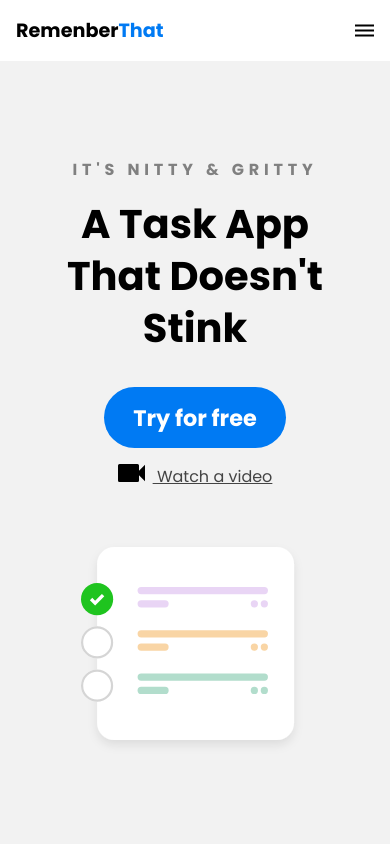
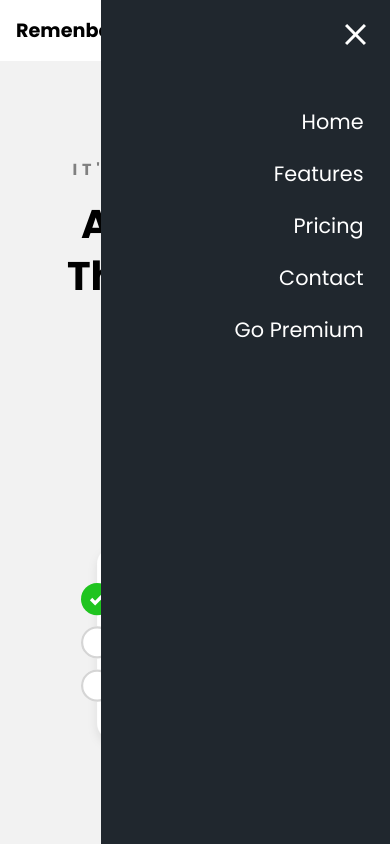
Before and after one commit to Thalesousa/Remenber-That, a plain HTML site: page index.html in a window 390 px wide. Both pictures are taken after a click on the picture 364 px from the left and 30 px from the top of the page. Shown: the top 844 px of the page. Drawn offline with Linux system fonts and the light colour scheme.

Commit message:
Navegação mobile

```diff
--- a/css/main.scss
+++ b/css/main.scss
@@ -187,3 +187,44 @@ iframe {
     width: 100%;
     height: 300px;
 }
+
+nav.menu-btn {
+    display: block;
+}
+
+nav {
+    position: fixed;
+    z-index: 999;
+    width: 66%;
+    right: 0;
+    top: 0;
+    background: #20272E;
+    height: 100vh;
+    padding: 1em;
+
+    ul.primary-nav {
+        margin-top: 5em;
+    }
+
+    li {
+        a {
+            color: white;
+            text-decoration: none;
+            display: block;
+            padding: .5em;
+            font-size: 1.3em;
+            text-align: right;
+
+            &:hover {
+                font-weight: bold;
+            }
+        }
+    }
+
+}
+
+.mobile-menu-exit {
+    float: right;
+    margin: .5em;
+    cursor: pointer;
+}
--- a/index.html
+++ b/index.html
@@ -126,5 +126,19 @@
         </div>
     </section>
 
+    <script>
+        const mobileBtn = document.getElementById('mobile-cta')
+            nav = document.querySelector('nav')
+            mobileBtnExit = document.getElementById('mobile-exit')
+
+        mobileBtn.addEventListener('click', () => {
+            nav.classList.add('menu-btn');
+        })
+
+        mobileBtnExit.addEventListener('click', () => {
+            nav.classList.remove('menu-btn');
+        })
+    </script>
+
 </body>
 </html>
```
Also changed, not shown: css/main.css, 1 other file.
